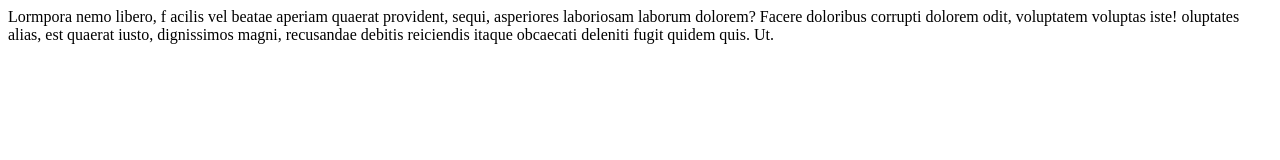
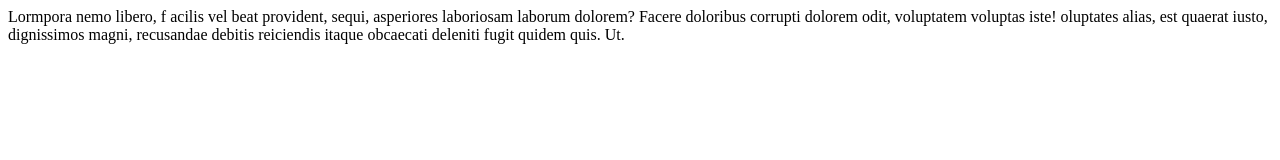
Before and after one commit to AlaeddineC9/coursGitHub, a plain HTML site: page index.html in a window 1280 px wide. Drawn offline with Linux system fonts and the light colour scheme.

Commit message:
Update index.html

```diff
--- a/index.html
+++ b/index.html
@@ -7,7 +7,7 @@
 </head>
 <body>
     Lormpora nemo libero, f
-    acilis vel beatae aperiam quaerat provident, sequi, asperiores laboriosam laborum dolorem?
+    acilis vel beat provident, sequi, asperiores laboriosam laborum dolorem?
     Facere doloribus corrupti dolorem odit, voluptatem voluptas
     iste! oluptates alias, est quaerat iusto, dignissimos magni,
     recusandae debitis reiciendis itaque obcaecati deleniti fugit quidem quis. Ut.
```
